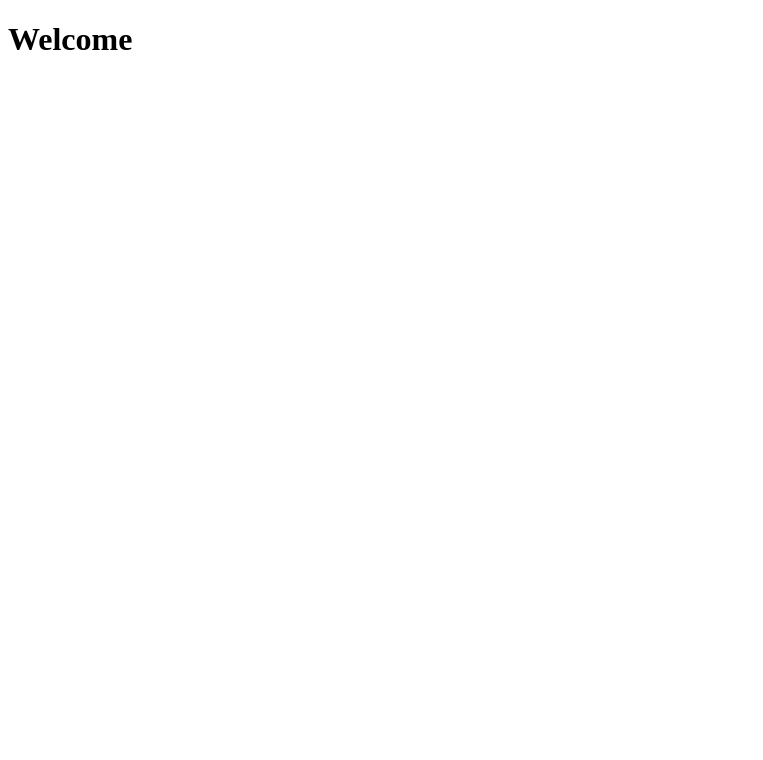
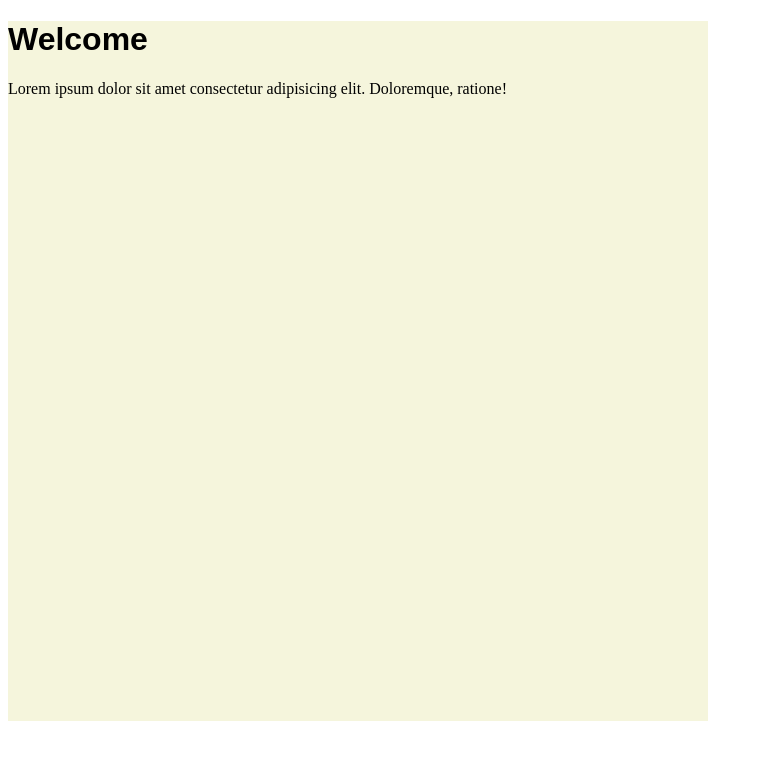
Before and after one commit to mentoripro/ernur_example, a plain HTML site: page index.html in a window 1280 px wide. Shown: the whole page, without its empty margins (0-763 px from the left). Drawn offline with Linux system fonts and the light colour scheme.

Commit message:
added style and change html structure

```diff
--- a/index.html
+++ b/index.html
@@ -3,9 +3,14 @@
 <head>
     <meta charset="UTF-8">
     <meta name="viewport" content="width=device-width, initial-scale=1.0">
+    <link rel="stylesheet" href="style/style.css">
     <title>Document</title>
 </head>
 <body>
-    <h1>Welcome</h1>
+    <div>
+        <h1>Welcome</h1>
+    <p>Lorem ipsum dolor sit amet consectetur adipisicing elit. Doloremque, ratione!</p>
+
+    </div>
 </body>
 </html>
--- /dev/null
+++ b/style/style.css
@@ -0,0 +1,8 @@
+div{
+    width: 700px;
+    height: 700px;
+    background: beige;
+}
+h1{
+    font-family: sans-serif;
+}
```
